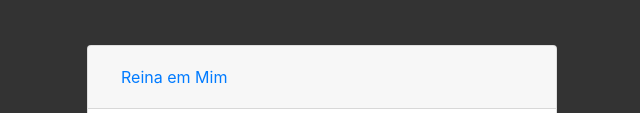
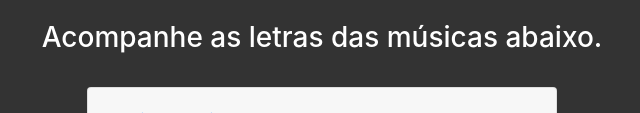
Before and after one commit to gporpino/mosaico_igreja_online, a website: page index.html in a window 1280 px wide. Shown: the part 737-850 px from the top of the page, without its empty margins (318-958 px from the left). Drawn offline with nearby package versions, Linux system fonts and the light colour scheme.

Commit message:
beta 0.2

```diff
--- a/index.html
+++ b/index.html
@@ -37,6 +37,7 @@
           </div>
         </div>
       </div>
+
       <div class="row mt-4">
         <div class="col md-12">
           <div class="d-flex justify-content-center">
@@ -70,7 +71,14 @@
           </div>
         </div>
       </div>
-      <div class="row mt-5 mb-4">
+      <div class="row mt-4">
+        <div class="col md-12">
+          <div class="d-flex justify-content-center" style="color: #fff">
+            <h3>Acompanhe as letras das músicas abaixo.</h3>
+          </div>
+        </div>
+      </div>
+      <div class="row mt-4 mb-4">
         <div class="col md-12">
           <div class="d-flex justify-content-center">
             <div id="accordion">
```
